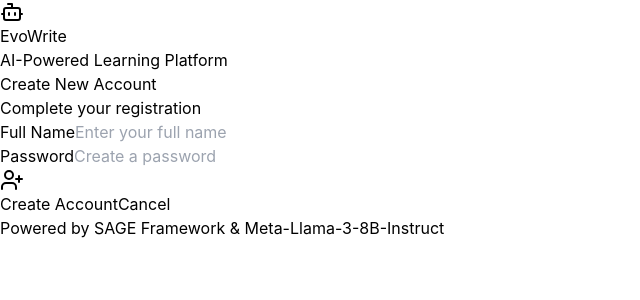
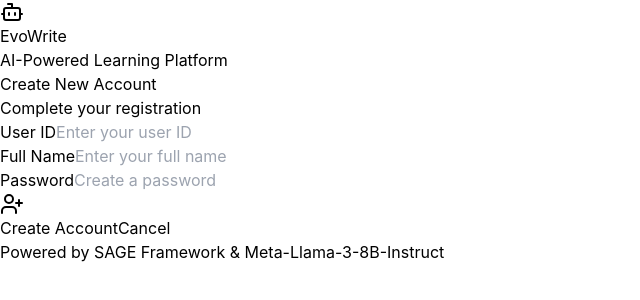
Before and after one commit to MLiu666/EvoWrite, a React (Vite) app: page / in a window 1280 px wide. Both pictures are taken after typing "Sample", "Sample123" into the empty fields and a click on the button "Create Account". Shown: the top 300 px of the page, without its empty margins (0-640 px from the left). Built offline with nearby package versions, Linux system fonts and the light colour scheme.

Commit message:
Fix missing User ID field in create account form

```diff
--- a/src/components/App.jsx
+++ b/src/components/App.jsx
@@ -231,6 +231,20 @@
                   </div>
 
                   <div>
+                    <Label htmlFor="createUserId" className="text-sm font-medium text-gray-700">
+                      User ID
+                    </Label>
+                    <Input
+                      id="createUserId"
+                      type="text"
+                      value={loginForm.userId}
+                      onChange={(e) => setLoginForm(prev => ({ ...prev, userId: e.target.value }))}
+                      placeholder="Enter your user ID"
+                      className="mt-1"
+                    />
+                  </div>
+
+                  <div>
                     <Label htmlFor="name" className="text-sm font-medium text-gray-700">
                       Full Name
                     </Label>
@@ -261,7 +275,7 @@
                   <div className="flex space-x-3">
                     <Button
                       onClick={handleCreateAccount}
-                      disabled={isLoading || !loginForm.name.trim() || !loginForm.password.trim()}
+                      disabled={isLoading || !loginForm.userId.trim() || !loginForm.name.trim() || !loginForm.password.trim()}
                       className="flex-1 bg-gradient-to-r from-green-500 to-emerald-600 hover:from-green-600 hover:to-emerald-700"
                     >
                       <UserPlus className="w-4 h-4 mr-2" />
```
